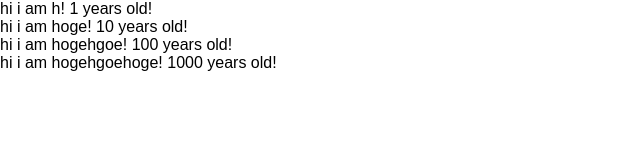
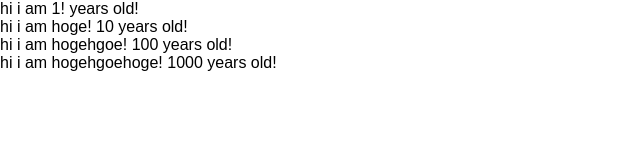
Before and after one commit to tetsuo5555/react-redux-app, a React (Create React App) app: page / in a window 1280 px wide. Shown: the top 160 px of the page, without its empty margins (0-640 px from the left). Built offline with nearby package versions, Linux system fonts and the light colour scheme.

Commit message:
learn prop-types

```diff
--- a/src/App.js
+++ b/src/App.js
@@ -1,4 +1,5 @@
 import React, { Component } from 'react';
+import PropTypes from 'prop-types'
 
 // class App extends Component {
 //   render() {
@@ -17,7 +18,7 @@ import React, { Component } from 'react';
 
 const App = () => {
   const users = [
-    {name: "h"},
+    {name: 1},
     {name: "hoge",age: 10},
     {name: "hogehgoe",age: 100},
     {name: "hogehgoehoge",age: 1000}
@@ -39,8 +40,10 @@ const User = (props) => {
   )
 }
 
-User.defaultProps = {
-  age: 1
+User.propTypes = {
+  name: PropTypes.string,
+  age: PropTypes.number.isRequired
 }
 
+
 export default App;
```
